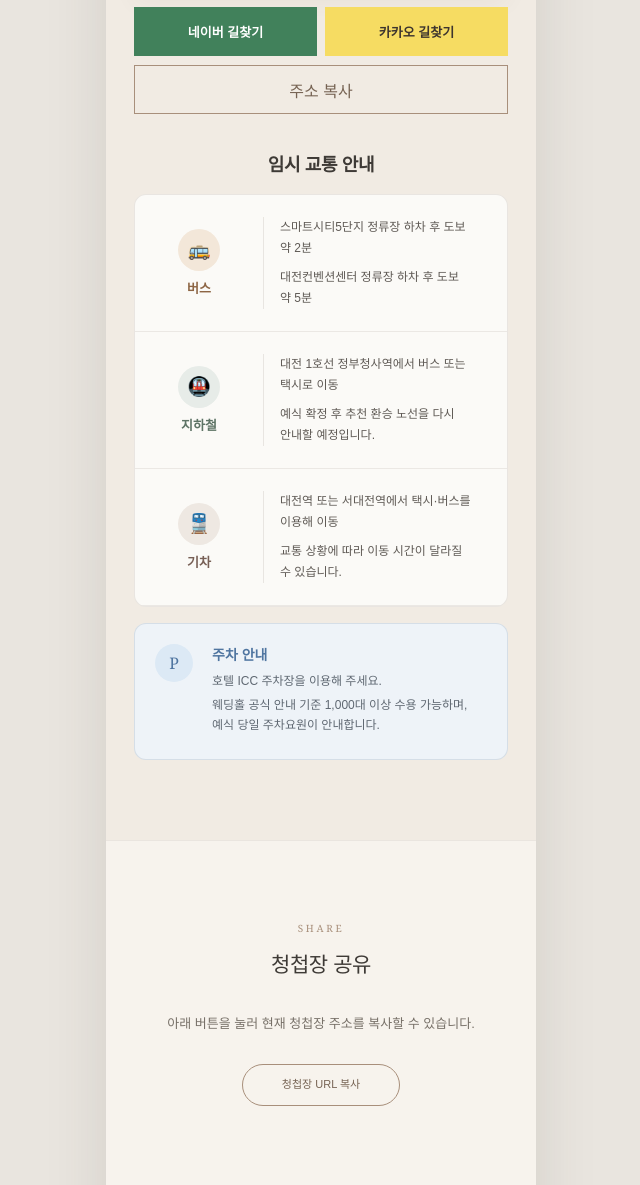
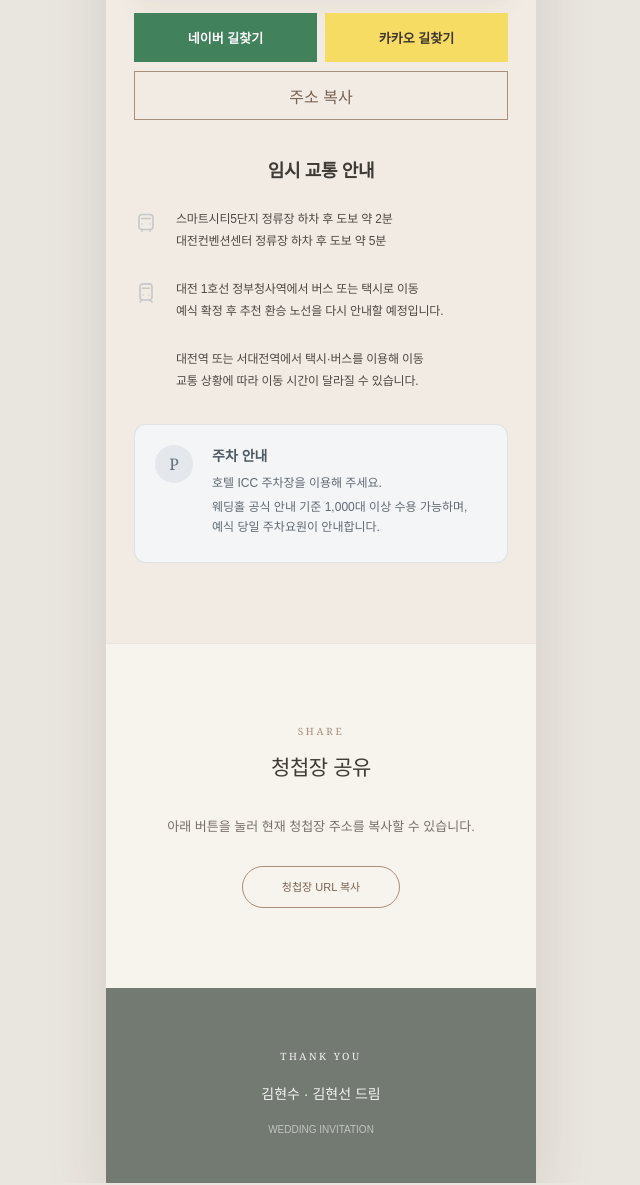
Before and after one commit to KHS-Wedding/invitation, a Python web app: template templates/index.html in a window 1280 px wide. Shown: the part 2830-4015 px from the top of the page, without its empty margins (319-959 px from the left). Run offline with Jinja, Linux system fonts and the light colour scheme; the template is opened without the code that fills it, so the values that code supplies are empty.

Commit message:
Add files via upload

```diff
--- a/static/app.js
+++ b/static/app.js
@@ -165,11 +165,25 @@
   }
 
   function transportIcon(title = '') {
-    if (title.includes('버스')) return '🚌';
-    if (title.includes('지하철')) return '🚇';
-    if (title.includes('자가용')) return '🚗';
-    if (title.includes('주차')) return 'P';
-    if (title.includes('기차')) return '🚆';
+    if (title.includes('버스')) {
+      return `<svg viewBox="0 0 24 24" aria-hidden="true">
+        <rect x="5" y="3.5" width="14" height="15" rx="3"></rect>
+        <path d="M7.5 7.5h9M8 13h.01M16 13h.01M8 18.5v2M16 18.5v2"></path>
+      </svg>`;
+    }
+    if (title.includes('지하철')) {
+      return `<svg viewBox="0 0 24 24" aria-hidden="true">
+        <rect x="6" y="2.8" width="12" height="16.2" rx="3"></rect>
+        <path d="M8.5 7.2h7M9 14h.01M15 14h.01M8 19l-2 2M16 19l2 2"></path>
+      </svg>`;
+    }
+    if (title.includes('자가용')) {
+      return `<svg viewBox="0 0 24 24" aria-hidden="true">
+        <path d="M5 11.5 7 6.8A2 2 0 0 1 8.8 5.5h6.4A2 2 0 0 1 17 6.8l2 4.7"></path>
+        <rect x="3.8" y="10.5" width="16.4" height="7.5" rx="2.2"></rect>
+        <path d="M7 14h.01M17 14h.01M6.5 18v2M17.5 18v2"></path>
+      </svg>`;
+    }
     return '•';
   }
 
--- a/static/styles.css
+++ b/static/styles.css
@@ -869,3 +869,157 @@
     font-size: 11px;
   }
 }
+
+
+/* v16: 날짜 간격 및 교통 안내 정돈 */
+.hero-copy > p:not(.hero-kicker) {
+  margin: 3px 0;
+  line-height: 1.48;
+}
+
+.hero-copy .venue-link {
+  margin-top: 14px;
+}
+
+.date-summary {
+  display: flex;
+  flex-direction: column;
+  align-items: center;
+  gap: 4px;
+  margin-bottom: 28px;
+}
+
+.date-summary p {
+  margin: 0;
+  line-height: 1.6;
+}
+
+.date-summary .date-large {
+  margin-bottom: 2px;
+}
+
+.transport-list {
+  margin-top: 16px;
+  overflow: visible;
+  border: 0;
+  border-radius: 0;
+  background: transparent;
+}
+
+.transport-item {
+  display: grid;
+  grid-template-columns: 28px minmax(0, 1fr);
+  gap: 14px;
+  align-items: start;
+  padding: 12px 0;
+  border: 0;
+}
+
+.transport-item + .transport-item {
+  margin-top: 4px;
+}
+
+.transport-heading {
+  display: block;
+  padding-top: 1px;
+  text-align: left;
+}
+
+.transport-icon,
+.transport-item:nth-child(1) .transport-icon,
+.transport-item:nth-child(2) .transport-icon,
+.transport-item:nth-child(3) .transport-icon {
+  display: block;
+  width: 24px;
+  height: 24px;
+  color: #c8c8c8;
+  background: transparent;
+  border-radius: 0;
+  font-size: 0;
+}
+
+.transport-icon svg {
+  display: block;
+  width: 24px;
+  height: 24px;
+  fill: none;
+  stroke: currentColor;
+  stroke-linecap: round;
+  stroke-linejoin: round;
+  stroke-width: 1.65;
+}
+
+.transport-heading strong {
+  position: absolute;
+  width: 1px;
+  height: 1px;
+  padding: 0;
+  margin: -1px;
+  overflow: hidden;
+  clip: rect(0, 0, 0, 0);
+  white-space: nowrap;
+  border: 0;
+}
+
+.transport-copy {
+  min-width: 0;
+  padding-left: 0;
+  border-left: 0;
+  text-align: left;
+}
+
+.transport-copy p {
+  margin: 0 0 3px;
+  color: #4d4843;
+  font-size: 12px;
+  line-height: 1.62;
+  letter-spacing: -.015em;
+  word-break: keep-all;
+  overflow-wrap: anywhere;
+}
+
+.transport-copy p:last-child {
+  margin-bottom: 0;
+}
+
+.parking-card {
+  margin-top: 20px;
+  background: #f3f5f7;
+  border-color: rgba(92, 105, 116, .14);
+}
+
+.parking-icon {
+  background: #e4e8ec;
+  color: #65717c;
+}
+
+.parking-card h3 {
+  color: #4f5962;
+}
+
+.parking-card p {
+  color: #606a72;
+  line-height: 1.7;
+}
+
+@media (max-width: 360px) {
+  .transport-item {
+    grid-template-columns: 25px minmax(0, 1fr);
+    gap: 11px;
+    padding: 10px 0;
+  }
+
+  .transport-icon,
+  .transport-icon svg,
+  .transport-item:nth-child(1) .transport-icon,
+  .transport-item:nth-child(2) .transport-icon,
+  .transport-item:nth-child(3) .transport-icon {
+    width: 22px;
+    height: 22px;
+  }
+
+  .transport-copy p {
+    font-size: 11px;
+    line-height: 1.65;
+  }
+}
```
